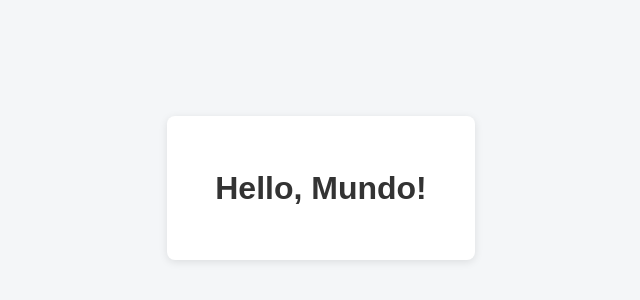
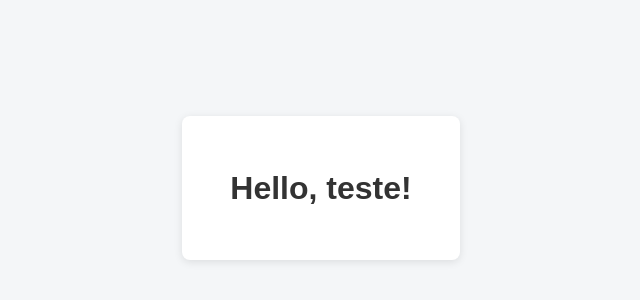
Before and after one commit to JorgeDouettes/pratica-devops, a plain HTML site: page index.html in a window 1280 px wide. Shown: the part 212-512 px from the top of the page, without its empty margins (319-959 px from the left). Drawn offline with Linux system fonts and the light colour scheme.

Commit message:
teste do teste de segurança

```diff
--- a/index.html
+++ b/index.html
@@ -59,7 +59,7 @@
     }
 
     // Uso: cria a instância e renderiza a saudação no <h1>.
-    const app = new HelloWorld("Mundo", document.getElementById("greeting"));
+    const app = new HelloWorld("teste", document.getElementById("greeting"));
     app.render();
   </script>
 </body>
```
Also changed, not shown: 1 other file.
